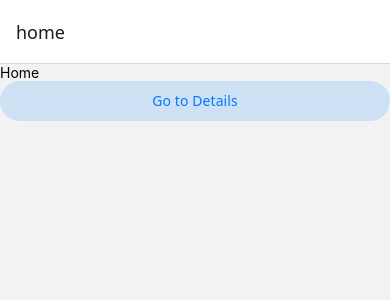
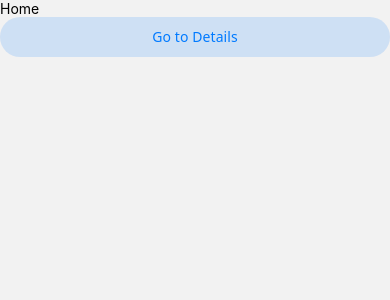
Before and after one commit to ieloi/HumorTracker, a React Native app: screen /home in a window 390 px wide. Shown: the top 300 px of the page. Built offline with nearby package versions, Linux system fonts and the light colour scheme.

Commit message:
fix: altera exibição de janela das páginas relacionadas a aplicação de forma geral

```diff
--- a/Routes.tsx
+++ b/Routes.tsx
@@ -3,6 +3,7 @@ import { createNativeStackNavigator, NativeStackNavigationProp } from "@react-na
 import Home from "./src/screens/Home";
 import Detail from "./src/screens/Detail";
 import SetUserName from "./src/screens/SetUserName";
+import { SafeAreaView } from "react-native-safe-area-context";
 
 type TScreenDefinitions = {
     home: undefined,
@@ -16,10 +17,19 @@ const Stack = createNativeStackNavigator<TScreenDefinitions>();
 
 const AppRoutes = () => {
     return <NavigationContainer>
-        <Stack.Navigator initialRouteName="home">
+        <Stack.Navigator initialRouteName="home"
+            screenOptions={{ headerShown: false }}
+            screenLayout={({ children }) => <SafeAreaView>{children}</SafeAreaView>}
+        >
             <Stack.Screen name="home" component={Home} />
-            <Stack.Screen name="detail" component={Detail} />
-            <Stack.Screen name="setUserName" component={SetUserName} />
+            <Stack.Group screenOptions={{
+                presentation: 'formSheet',
+                sheetAllowedDetents: [0.5, 0.95],
+                sheetCornerRadius: 24
+            }}>
+                <Stack.Screen name="detail" component={Detail} />
+                <Stack.Screen name="setUserName" component={SetUserName} />
+            </Stack.Group>
         </Stack.Navigator>
     </NavigationContainer>
 }
```
